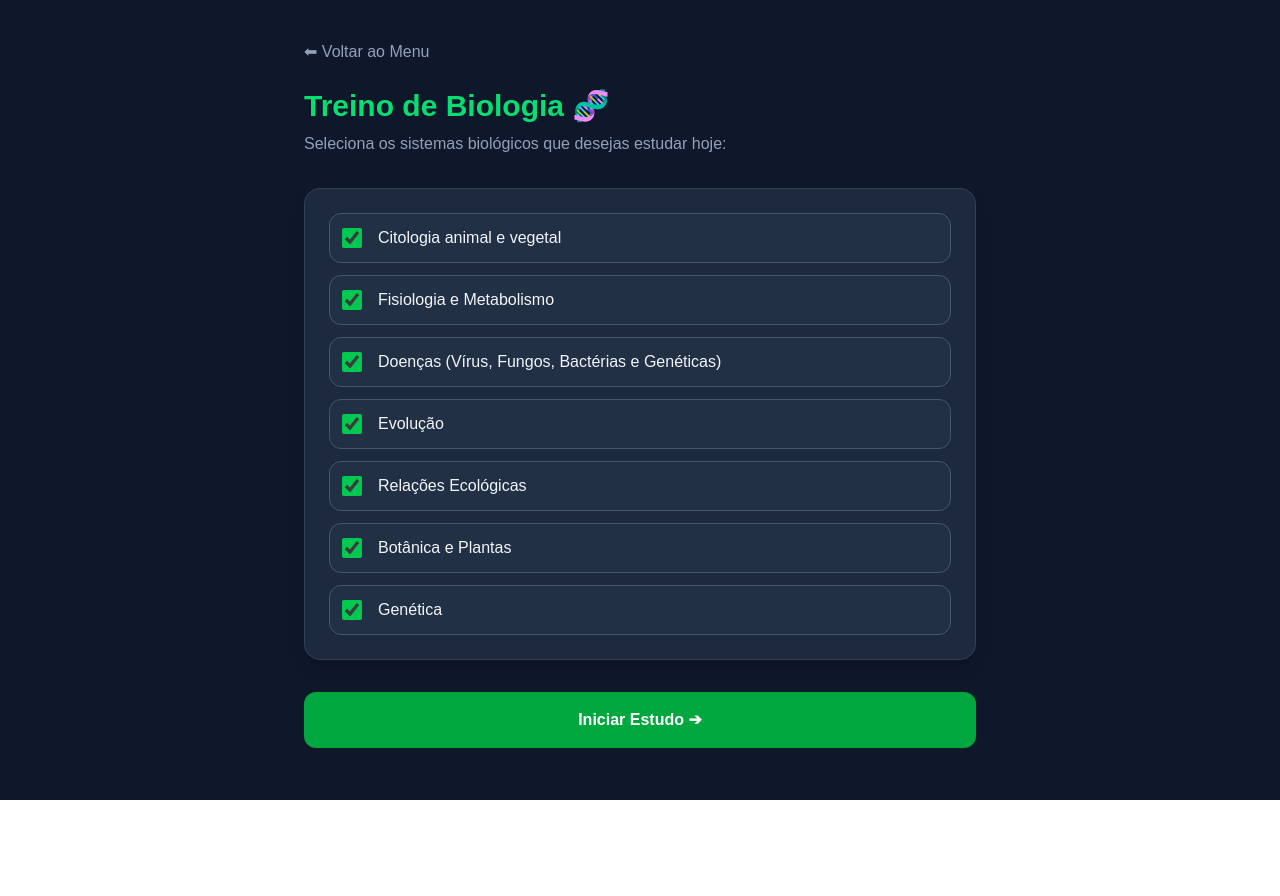
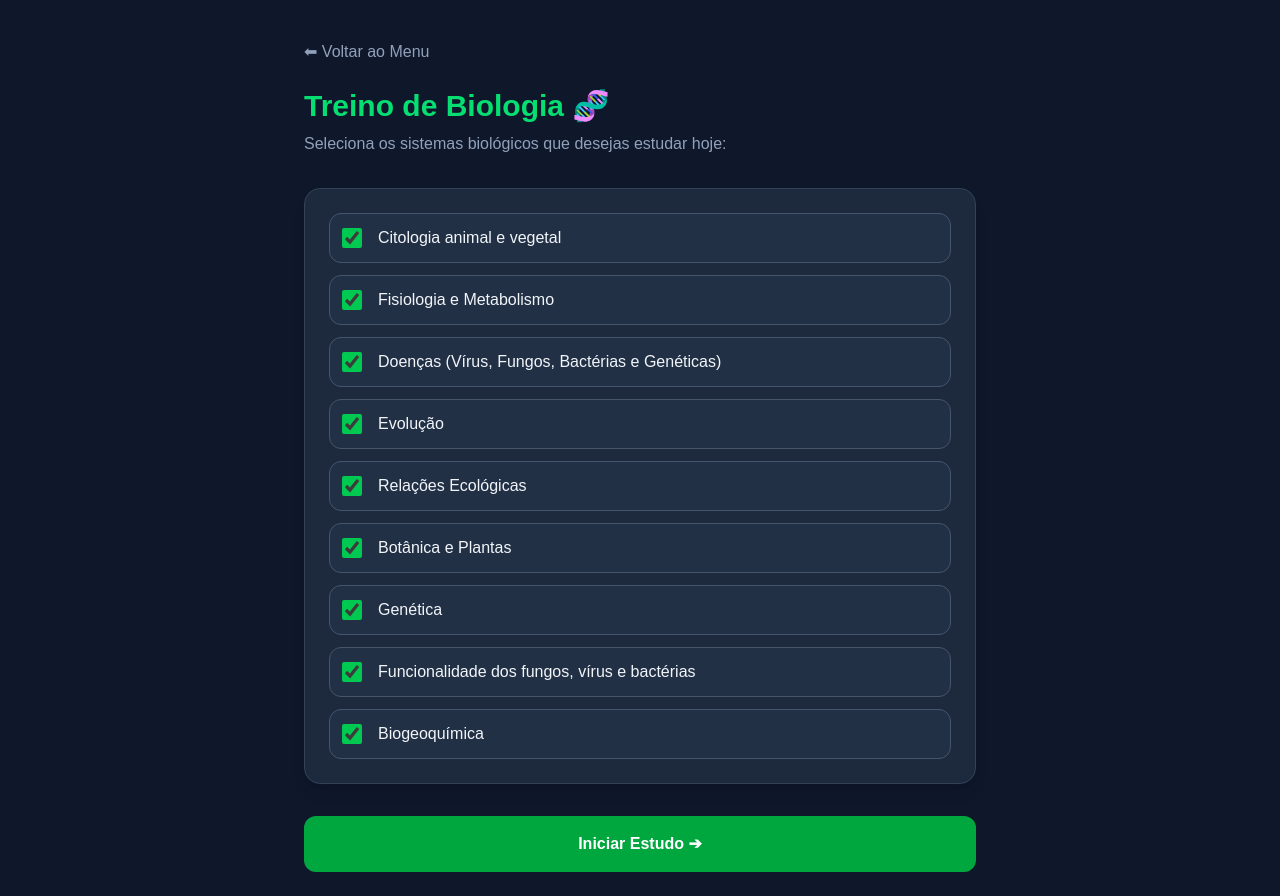
Before and after one commit to hpatryck/projeto-juliana, a Next.js app: page /quiz/biologia in a window 1280 px wide. Before the commit the page ends 800 px from the top, so only its background shows below. Built offline with nearby package versions, Linux system fonts and the light colour scheme; no server answers; the database is empty.

Commit message:
adicionei mais questoes de biologia e novos temas

```diff
--- a/app/quiz/biologia/page.tsx
+++ b/app/quiz/biologia/page.tsx
@@ -13,7 +13,9 @@ const TEMAS_DISPONIVEIS = [
   'Evolução',
   'Relações Ecológicas',
   'Botânica e Plantas',
-  'Genética'
+  'Genética',
+  'Funcionalidade dos fungos, vírus e bactérias',
+  'Biogeoquímica'
 ];
 
 export default function QuizBiologia() {
```
